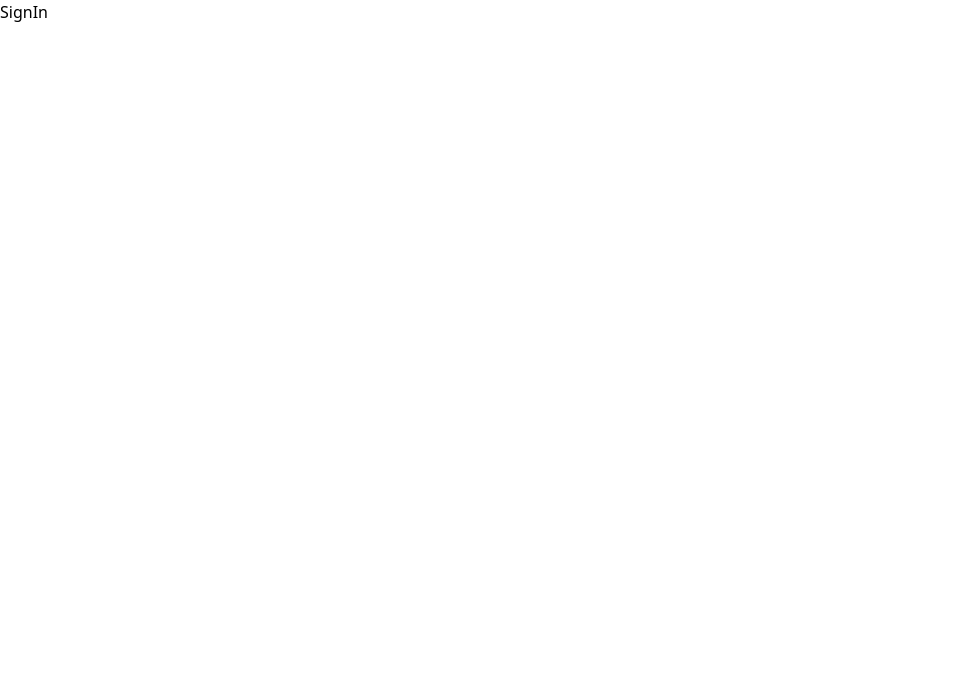
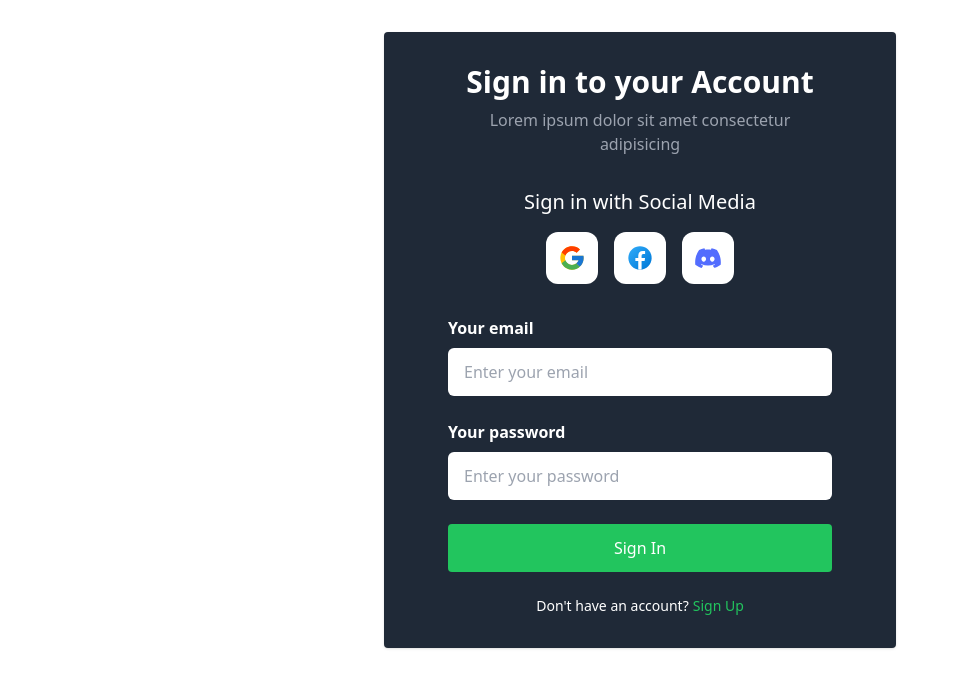
Before and after one commit to xuanhung1509/better-me, a React (Vite) app: page /sign-in in a window 1280 px wide. Shown: the top 688 px of the page, without its empty margins (0-958 px from the left). Built offline with nearby package versions, Linux system fonts and the light colour scheme.

Commit message:
feat: add base sign in page

```diff
--- a/src/pages/SignIn.tsx
+++ b/src/pages/SignIn.tsx
@@ -1,2 +1,101 @@
-const SignIn: React.FC = () => <div>SignIn</div>;
+import React from 'react';
+import { Link } from 'react-router-dom';
+import googleIcon from '@/assets/images/google.svg';
+import facebookIcon from '@/assets/images/facebook.svg';
+import discordIcon from '@/assets/images/discord.svg';
+
+const socialLinks = [
+  {
+    icon: googleIcon,
+    alt: 'google logo',
+  },
+  {
+    icon: facebookIcon,
+    alt: 'facebook logo',
+  },
+  {
+    icon: discordIcon,
+    alt: 'discord logo',
+  },
+];
+
+const inputs = [
+  {
+    label: 'Your email',
+    type: 'email',
+    id: 'email',
+    placeholder: 'Enter your email',
+  },
+  {
+    label: 'Your password',
+    type: 'password',
+    id: 'password',
+    placeholder: 'Enter your password',
+  },
+];
+
+const SignIn: React.FC = () => {
+  const handleSubmit = (e: React.SyntheticEvent) => {
+    e.preventDefault();
+
+    alert('Submitted!');
+  };
+
+  return (
+    <section className='py-8'>
+      <form
+        className='mx-auto max-w-lg rounded bg-gray-800 px-16 py-8 text-white shadow'
+        onSubmit={handleSubmit}
+      >
+        <h1 className='text-center text-3xl font-bold'>
+          Sign in to your Account
+        </h1>
+        <p className='mt-2 text-center text-gray-400'>
+          Lorem ipsum dolor sit amet consectetur adipisicing
+        </p>
+
+        <div className='mt-8'>
+          <h2 className='text-center text-xl'>Sign in with Social Media</h2>
+          <div className='mt-4 flex items-center justify-center gap-4'>
+            {socialLinks.map(({ icon, alt }) => (
+              <button
+                key={alt}
+                type='button'
+                className='rounded-xl bg-white p-3 transition-shadow duration-300 hover:shadow-lg'
+              >
+                <img src={icon} alt={alt} className='h-7 w-7' />
+              </button>
+            ))}
+          </div>
+        </div>
+
+        <div className='mt-8'>
+          {inputs.map(({ label, type, id, placeholder }) => (
+            <label key={id} htmlFor={id} className='mt-6 block'>
+              <span className='font-bold'>{label}</span>
+              <input
+                type={type}
+                id={id}
+                placeholder={placeholder}
+                className='outline-bm-green mt-2 w-full rounded-md px-4 py-3 text-black focus:outline-green-500'
+              />
+            </label>
+          ))}
+          <button
+            type='submit'
+            className='mt-6 w-full rounded bg-green-500 px-6 py-3 text-white'
+          >
+            Sign In
+          </button>
+        </div>
+        <small className='mt-6 block text-center text-sm'>
+          Don&apos;t have an account?
+          <Link to='/sign-up' className='ml-1 inline-block text-green-500'>
+            Sign Up
+          </Link>
+        </small>
+      </form>
+    </section>
+  );
+};
 export default SignIn;
```
